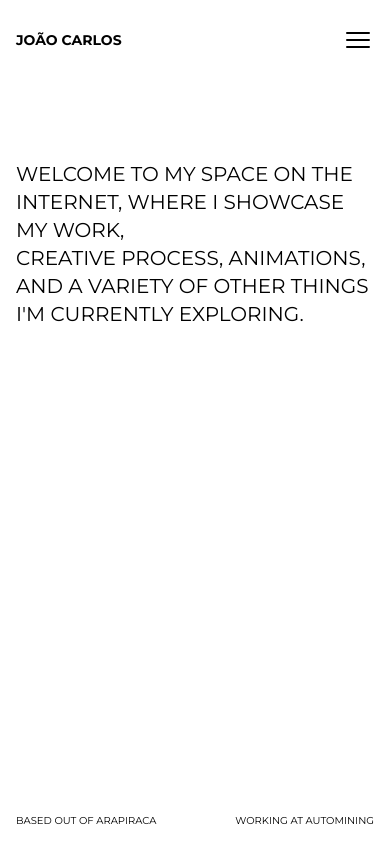
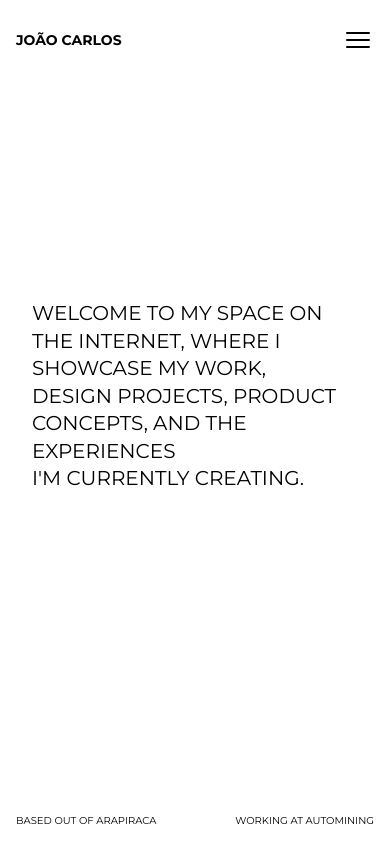
Before and after one commit to Carrllosz/Portfolio, a React (Create React App) app: page / in a window 390 px wide. Shown: the top 862 px of the page. Built offline with nearby package versions, Linux system fonts and the light colour scheme; grey boxes are pictures that could not be loaded.

Commit message:
ajusta portfólio definitivo

```diff
--- a/src/components/Contact/Contact.js
+++ b/src/components/Contact/Contact.js
@@ -157,7 +157,7 @@ const Contact = () => {
       <div className="w-full flex justify-between items-center border-t border-black/10 mt-8 pt-4 text-sm text-black/50">
         <p>©2025 João Carlos</p>
         <p>
-          Made with <span className="text-[#E4572E]">love</span>
+          Be your on <span className="text-[#E4572E]">guide</span>
         </p>
       </div>
     </div>
--- a/src/components/Home/Home.js
+++ b/src/components/Home/Home.js
@@ -24,19 +24,13 @@ const Home = () => {
       className="w-full min-h-[160vh] bg-white flex flex-col pt-[160px] justify-between items-start px-4"
       id="home"
     >
-      <div className="w-full flex flex-col md:flex-row items-end justify-end gap-8 md:gap-16">
-        <div className="w-full">
-          <div className="text-black text-xl sm:text-3xl md:text-4xl lg:text-4xl">
-            <p>
-              WELCOME TO MY SPACE ON THE INTERNET, WHERE I SHOWCASE MY WORK,
-            </p>
-            <p>
-              CREATIVE PROCESS, ANIMATIONS, AND A VARIETY OF OTHER THINGS
-            </p>
-            <p>
-              I'M CURRENTLY EXPLORING.
-            </p>
-          </div>
+     {/* INTRO */}
+      {/* INTRO */}
+      <div className="w-full min-h-[60vh] flex flex-col pt-[140px] justify-between items-start px-4">
+        <div className="text-black text-xl sm:text-3xl md:text-4xl lg:text-4xl leading-snug">
+          <p>WELCOME TO MY SPACE ON THE INTERNET, WHERE I SHOWCASE MY WORK,</p>
+          <p>DESIGN PROJECTS, PRODUCT CONCEPTS, AND THE EXPERIENCES</p>
+          <p>I'M CURRENTLY CREATING.</p>
         </div>
       </div>
 
--- a/src/components/Navbar/Navbar.js
+++ b/src/components/Navbar/Navbar.js
@@ -112,27 +112,6 @@ const Navbar = () => {
           </button>
         ))}
       </div>
-
-      {/* Estilo da animação */}
-      <style>{`
-        @keyframes rotateUp {
-          0% {
-            transform: translateY(0) rotateX(0deg);
-          }
-          30% {
-            transform: translateY(-5px) rotateX(180deg);
-          }
-          100% {
-            transform: translateY(0) rotateX(360deg);
-          }
-        }
-
-        .hover\\:animate-rotate-up:hover {
-          animation: rotateUp 0.7s ease-in-out forwards;
-          transform-origin: center;
-          display: inline-block;
-        }
-      `}</style>
     </header>
   );
 };
--- a/src/components/Profile/Profile.js
+++ b/src/components/Profile/Profile.js
@@ -21,7 +21,7 @@ const Profile = () => {
         <div>
           <div className="flex flex-col md:flex-row justify-between items-start gap-6">
             <div className="w-full md:w-2/3">
-              <h2 className="text-2xl md:text-3xl lg:text-sm mb-2 text-black/50">
+              <h2 className="text-2xl md:text-3xl lg:text-base mb-2 text-black/50">
                 About Me
               </h2>
             </div>
@@ -63,7 +63,7 @@ const Profile = () => {
         <div>
           <div className="flex flex-col md:flex-row justify-between items-start gap-6">
             <div className="w-full md:w-2/3">
-              <h2 className="text-2xl md:text-3xl lg:text-sm mb-2 text-black/50">
+              <h2 className="text-2xl md:text-3xl lg:text-base mb-2 text-black/50">
                 Experiences
               </h2>
             </div>
@@ -100,7 +100,7 @@ const Profile = () => {
         <div>
           <div className="flex flex-col md:flex-row justify-between items-start gap-6">
             <div className="w-full md:w-2/3">
-              <h2 className="text-2xl md:text-3xl lg:text-sm mb-2 text-black/50">
+              <h2 className="text-2xl md:text-3xl lg:text-base mb-2 text-black/50">
                 What I'm known for
               </h2>
             </div>
```
